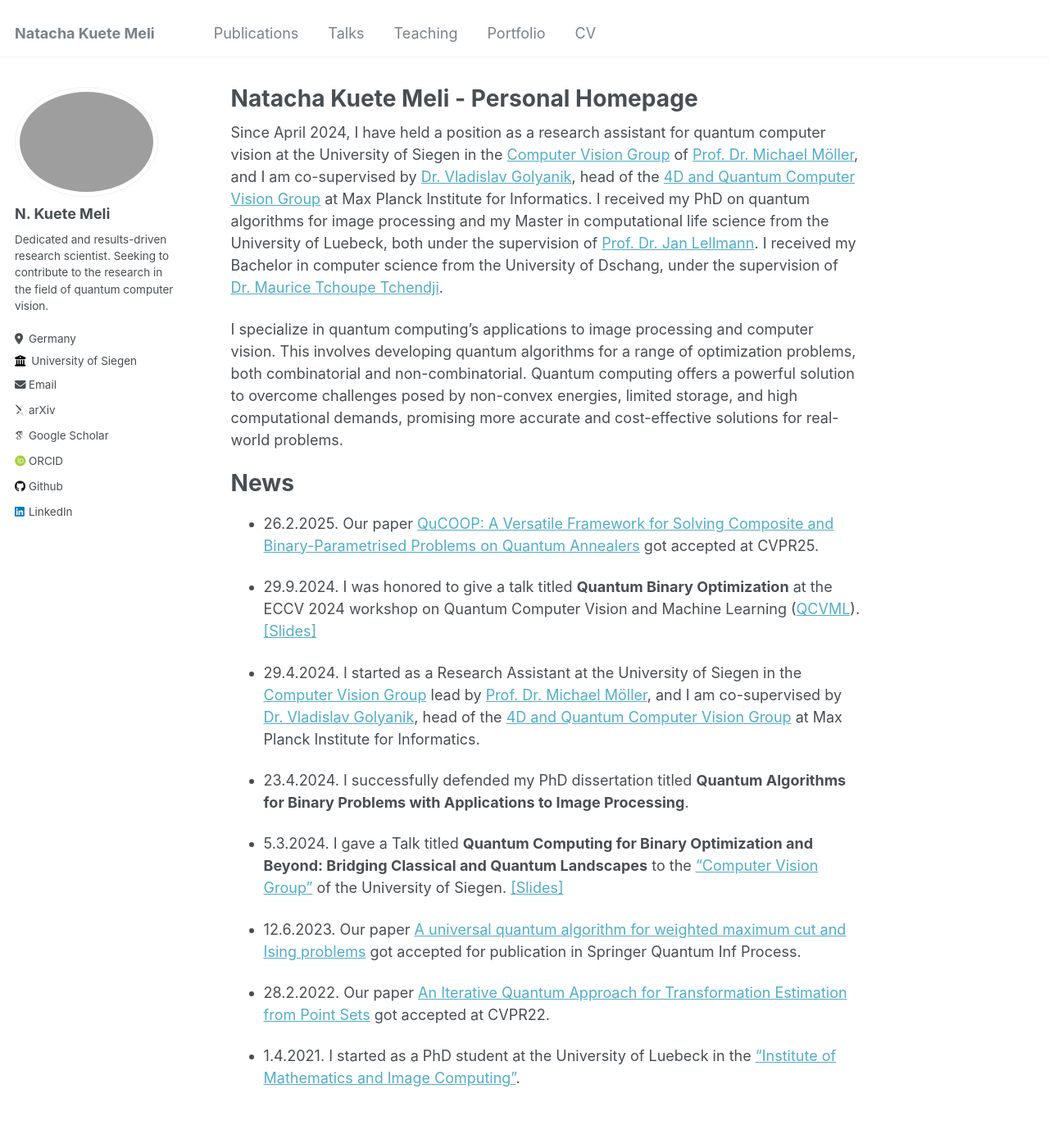
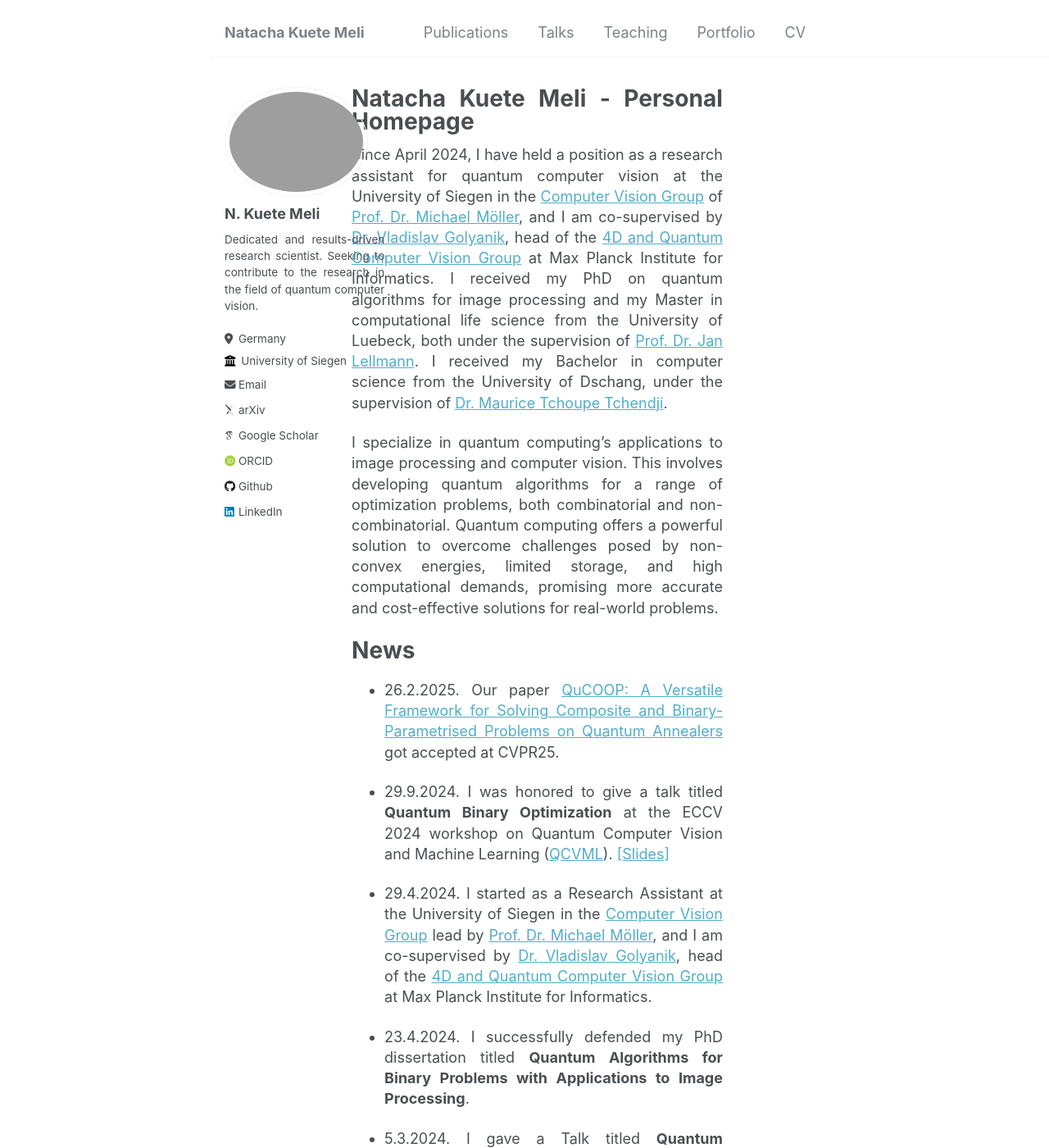
Before and after one commit to nkuetemeli/nkuetemeli.github.io, a Jekyll site: the page built from _pages/about.md, in a window 1280 px wide and 1400 px high. Shown: the whole window at 82% size. Built offline with Jekyll 4.4.1, drawn with Linux system fonts in a browser that asks for light colours; some web fonts are replaced.

Commit message:
MyGit 1. Attempt

```diff
--- a/_layouts/default.html
+++ b/_layouts/default.html
@@ -9,6 +9,20 @@
   <head>
     {% include head.html %}
     {% include head/custom.html %}
+    <style>
+      /* Universal styling for content formatting */
+      body {
+        max-width: 60%; /* Constrain body content width to 60% */
+        margin: 0 auto; /* Center the content */
+        text-align: justify; /* Justify all text */
+        line-height: 1.4; /* Reduce line spacing */
+      }
+
+      .page__footer footer {
+        text-align: justify; /* Ensure footer text is justified */
+        line-height: 1.4; /* Reduce line spacing in the footer */
+      }
+    </style>
   </head>
 
   <body>
```
